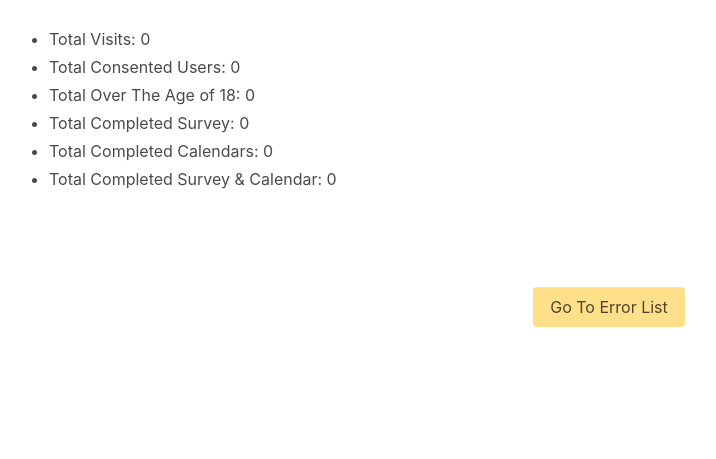
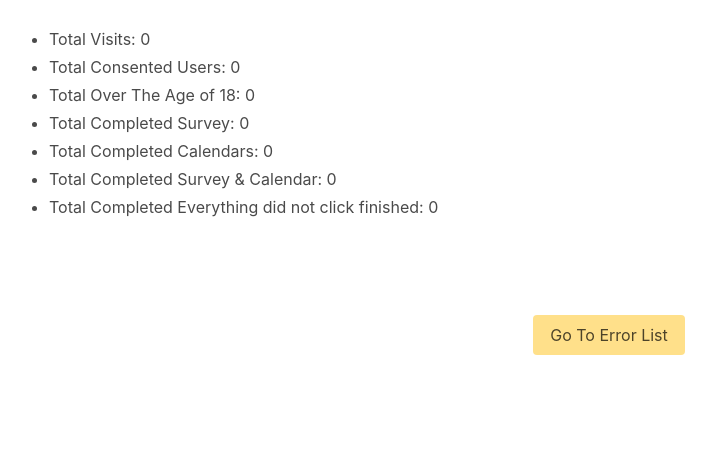
Before and after one commit to nholert/web_annotate, a Flask app: a page that uses templates/summary.html in a window 1280 px wide. Shown: the part 206-665 px from the top of the page, without its empty margins (31-747 px from the left). Run offline with Flask 2, Linux system fonts and the light colour scheme; data that the repository does not hold is empty; some libraries are stand-ins or nearby versions.

Commit message:
updated questions

```diff
--- a/main.py
+++ b/main.py
@@ -486,6 +486,7 @@ def summary_stats():
     completed = completed_calendar | {'consented': True, 'is_old': True, 'completed_survey': True}
     total_completed = mongo.db.users.count_documents(completed)
     completed_users = mongo.db.users.find(completed)
+    completed_everything_but_not_finished = 0
     durations = []
     users = []
     total_completed_without_error = 0
@@ -495,7 +496,9 @@ def summary_stats():
         del user['_id']
         user['tokens'] = [(cal['early_label'],cal['late_label'],get_user_tokens(user, i)) for i,cal in enumerate(calendar)]
         user['validation'] = validate_user(user)
-        if 'payout' not in user: continue
+        if 'payout' not in user:
+            completed_everything_but_not_finished += 1
+            continue
         payout=user['payout']
         payout['early_label'] = calendar[payout['col']]['early_label']
         payout['late_label'] = calendar[payout['col']]['late_label']
@@ -518,6 +521,7 @@ def summary_stats():
         'total_completed_calendar': total_calendar,
         'total_completed_everything': total_completed,
         'total_completed_without_error': total_completed_without_error,
+        'completed_everything_but_not_finished': completed_everything_but_not_finished,
         'durations': durations,
         'users': users
     }
--- a/templates/summary.html
+++ b/templates/summary.html
@@ -33,6 +33,7 @@
           <li>Total Completed Survey: {{total_completed_survey}}</li>
           <li>Total Completed Calendars: {{total_completed_calendar}}</li>
           <li>Total Completed Survey & Calendar: {{total_completed_everything}}</li>
+          <li>Total Completed Everything did not click finished: {{completed_everything_but_not_finished}}</li>
         </ul>
       </div>
     </div>
```
